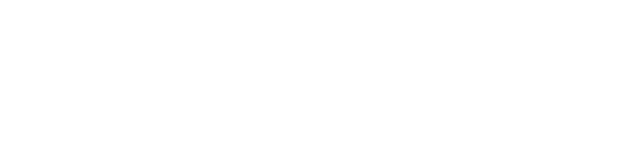
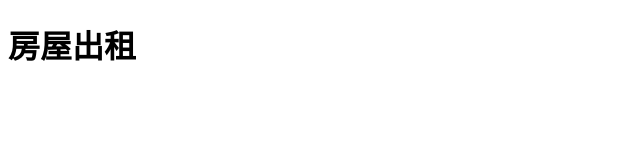
Before and after one commit to qingchang48/qingchang48.github.io, a plain HTML site: page index.html in a window 1280 px wide. Shown: the whole page, without its empty margins (0-640 px from the left). Drawn offline with Linux system fonts and the light colour scheme.

Commit message:
Update index.html

```diff
--- a/index.html
+++ b/index.html
@@ -5,6 +5,7 @@
     <title>Hello word</title>
 </head>
 <body>
+    <h1>房屋出租</h1>
 
 </body>
 </html>
```
